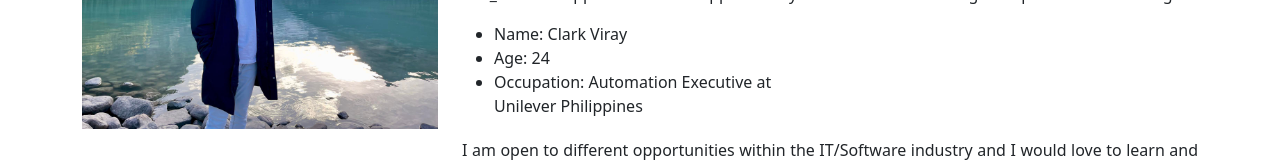
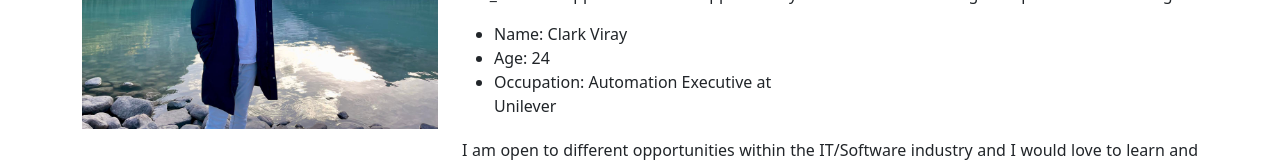
Before and after one commit to ClarkViray/clarkviray.github.io, an Angular app: page / in a window 1280 px wide. Shown: the part 1058-1224 px from the top of the page. Built offline with nearby package versions, Linux system fonts and the light colour scheme.

Commit message:
Fix in process

```diff
--- a/src/app/body/body.component.html
+++ b/src/app/body/body.component.html
@@ -25,7 +25,7 @@
                         <ul>
                             <li>Name: Clark Viray</li>
                             <li>Age: 24</li>
-                            <li>Occupation: Automation Executive at Unilever Philippines</li>
+                            <li>Occupation: Automation Executive at Unilever</li>
                         </ul>
                     </div>
                 </div>
--- a/src/index.html
+++ b/src/index.html
@@ -13,7 +13,3 @@
   <script src="https://cdn.jsdelivr.net/npm/bootstrap@5.2.3/dist/js/bootstrap.bundle.min.js" integrity="sha384-kenU1KFdBIe4zVF0s0G1M5b4hcpxyD9F7jL+jjXkk+Q2h455rYXK/7HAuoJl+0I4" crossorigin="anonymous"></script>
 </body>
 </html>
-
-<meta http-equiv='cache-control' content='no-cache'>
-<meta http-equiv='expires' content='0'>
-<meta http-equiv='pragma' content='no-cache'>
```
